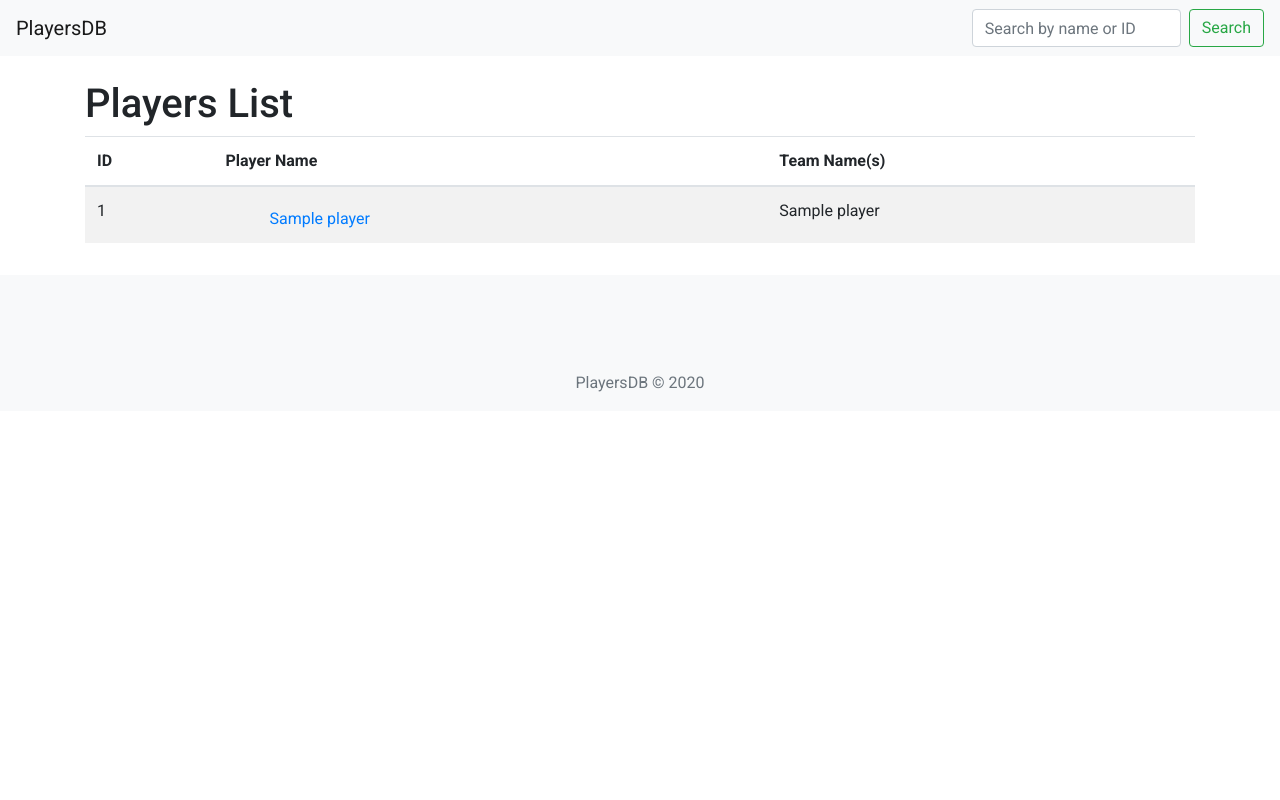
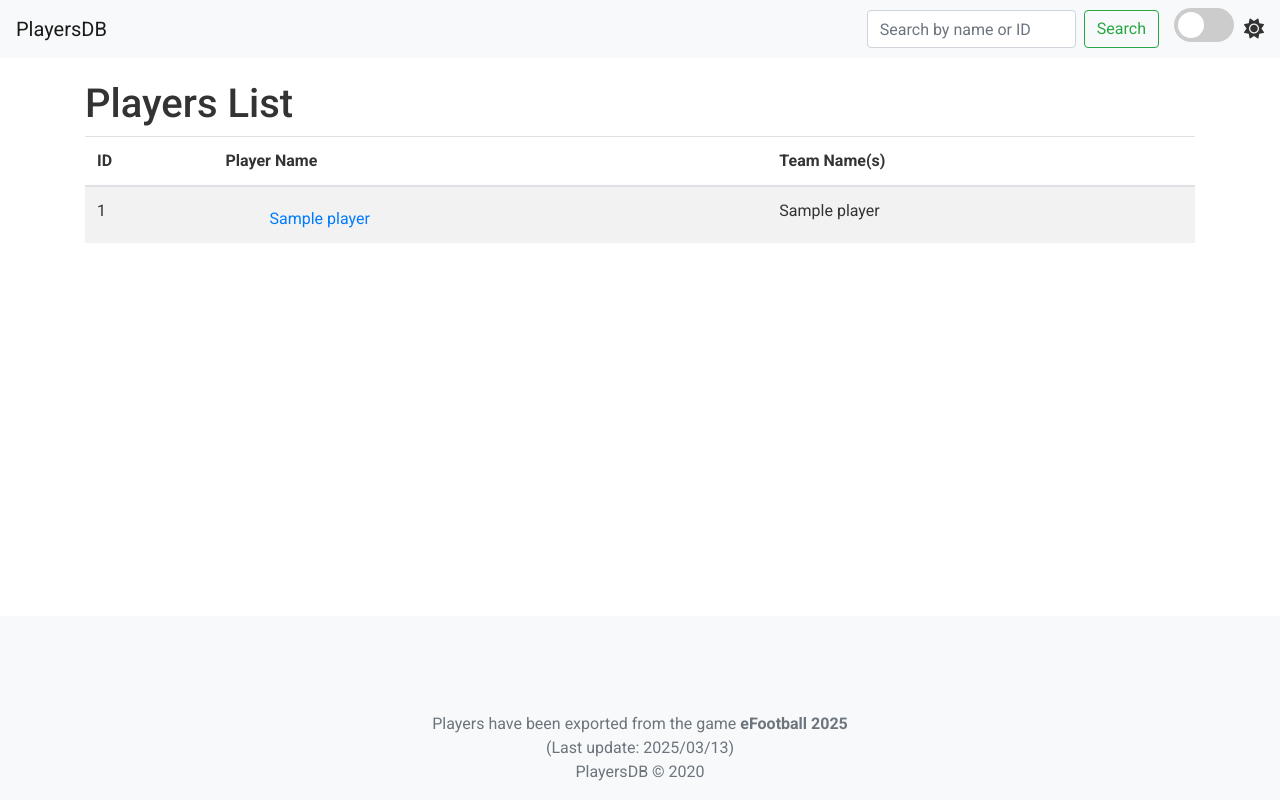
Before and after one commit to BrunoManoelFB/PlayersDB, a Flask app: template templates/players.html in a window 1280 px wide. Run offline with Flask 3, Linux system fonts and the light colour scheme; the template is opened without the code that fills it: most values are stand-ins (such as "Sample title", 1, 10 or a date in 2020); some libraries are stand-ins or nearby versions.

Commit message:
update templates

```diff
--- a/templates/base.html
+++ b/templates/base.html
@@ -10,13 +10,17 @@
   <link rel="stylesheet" href="https://cdnjs.cloudflare.com/ajax/libs/font-awesome/6.6.0/css/all.min.css">
   <style>
     /* Define Roboto como fonte padrão para todo o site */
+    html {
+      height: 100%;
+    }
     body {
       font-family: 'Roboto', sans-serif;
-      height: 100%;
       margin: 0;
       padding: 0;
       display: flex;
       flex-direction: column;
+      min-height: 100vh;
+      transition: background-color 0.3s, color 0.3s;
     }
     .container {
       flex: 1;
@@ -34,18 +38,143 @@
       text-align: center;
       font-size: 14px;
     }
-    /* Exemplo de classes para posições – ajuste conforme sua preferência */
     .position-gk { background-color: #f0ad4e; }
     .position-cb { background-color: #5bc0de; }
     .position-lb { background-color: #5bc0de; }
     .position-rb { background-color: #5bc0de; }
     .position-dmf, .position-cmf, .position-lmf, .position-rmf, .position-amf { background-color: #5cb85c; }
     .position-ss, .position-lwf, .position-rwf, .position-cf { background-color: #d9534f; }
+
+    /* Estilos para o switch */
+    .theme-switch-wrapper {
+      display: flex;
+      align-items: center;
+      margin-left: 15px;
+    }
+    .theme-switch {
+      position: relative;
+      display: inline-block;
+      width: 60px;
+      height: 34px;
+    }
+    .theme-switch input {
+      opacity: 0;
+      width: 0;
+      height: 0;
+    }
+    .slider {
+      position: absolute;
+      cursor: pointer;
+      top: 0;
+      left: 0;
+      right: 0;
+      bottom: 0;
+      background-color: #ccc;
+      transition: .4s;
+      border-radius: 34px;
+    }
+    .slider:before {
+      position: absolute;
+      content: "";
+      height: 26px;
+      width: 26px;
+      left: 4px;
+      bottom: 4px;
+      background-color: white;
+      transition: .4s;
+      border-radius: 50%;
+    }
+    input:checked + .slider {
+      background-color: #2196F3;
+    }
+    input:checked + .slider:before {
+      transform: translateX(26px);
+    }
+    .theme-icon {
+      margin-left: 10px;
+      font-size: 20px;
+      transition: color 0.3s;
+    }
+
+    /* Temas claro e escuro aplicados via body */
+    body.light-mode {
+      background-color: #fff;
+      color: #333;
+    }
+    body.dark-mode {
+      background-color: #333;
+      color: #fff;
+    }
+    body.light-mode .navbar {
+      background-color: #f8f9fa !important;
+    }
+    body.dark-mode .navbar {
+      background-color: #444 !important;
+    }
+    body.dark-mode .navbar-brand {
+      color: #fff !important;
+    }
+    body.light-mode .footer {
+      background-color: #f8f9fa !important;
+      color: #6c757d;
+    }
+    body.dark-mode .footer {
+      background-color: #444 !important;
+      color: #ccc;
+    }
+    /* Ajuste do footer */
+    .footer {
+      flex-shrink: 0; /* Impede que o footer encolha */
+      padding: 20px 0; /* Aumenta o padding para dar espaço interno */
+      width: 100%;
+    }
+    /* Ajustes para tabelas */
+    body.light-mode .table {
+      color: #333;
+      background-color: #fff;
+    }
+    body.dark-mode .table {
+      color: #fff;
+      background-color: #444;
+    }
+    body.dark-mode .table th,
+    body.dark-mode .table td {
+      border-color: #666;
+    }
+    body.dark-mode .table .thead-light th {
+      background-color: #555;
+      color: #fff;
+    }
+    /* Ajustes para paginação */
+    body.light-mode .page-link {
+      color: #007bff;
+      background-color: #fff;
+      border-color: #dee2e6;
+    }
+    body.light-mode .page-item.active .page-link {
+      background-color: #007bff;
+      border-color: #007bff;
+      color: #fff;
+    }
+    body.dark-mode .page-link {
+      color: #66b0ff;
+      background-color: #555;
+      border-color: #777;
+    }
+    body.dark-mode .page-item.active .page-link {
+      background-color: #66b0ff;
+      border-color: #66b0ff;
+      color: #fff;
+    }
+    body.dark-mode .page-link:hover {
+      background-color: #666;
+      color: #fff;
+    }
   </style>
   {% block extra_head %}{% endblock %}
 </head>
-<body>
-  <nav class="navbar navbar-expand-lg navbar-light bg-light fixed-top">
+<body class="light-mode">
+  <nav class="navbar navbar-expand-lg navbar-light fixed-top">
     <a class="navbar-brand" href="/players">PlayersDB</a>
     <button class="navbar-toggler" type="button" data-toggle="collapse" data-target="#navbarNav"
             aria-controls="navbarNav" aria-expanded="false" aria-label="Toggle navigation">
@@ -56,18 +185,60 @@
         <input class="form-control mr-sm-2" type="search" name="query" placeholder="Search by name or ID" aria-label="Search" value="{{ query }}">
         <button class="btn btn-outline-success my-2 my-sm-0" type="submit">Search</button>
       </form>
+      <div class="theme-switch-wrapper">
+        <label class="theme-switch" for="checkbox">
+          <input type="checkbox" id="checkbox">
+          <span class="slider"></span>
+        </label>
+        <i class="fa-solid fa-sun theme-icon"></i>
+      </div>
     </div>
   </nav>
   <div class="container">
     {% block content %}{% endblock %}
   </div>
-  <footer class="footer bg-light text-center py-3">
+  <footer class="footer text-center py-3">
     <div class="container">
-      <span class="text-muted">PlayersDB &copy; {{ current_year }}</span>
+      <span>Players have been exported from the game <strong>eFootball 2025</strong></span><br>
+      <span>(Last update: 2025/03/13)</span><br>
+      <span>PlayersDB © {{ current_year }}</span>
     </div>
   </footer>
   <script src="https://cdn.jsdelivr.net/npm/jquery@3.5.1/dist/jquery.min.js"></script>
   <script src="https://cdn.jsdelivr.net/npm/popper.js@1.16.1/dist/umd/popper.min.js"></script>
   <script src="https://cdn.jsdelivr.net/npm/bootstrap@4.6.2/dist/js/bootstrap.min.js"></script>
+  <script>
+    // Função para alternar o tema
+    const toggleSwitch = document.querySelector('.theme-switch input[type="checkbox"]');
+    const themeIcon = document.querySelector('.theme-icon');
+    const body = document.body;
+    const currentTheme = localStorage.getItem('theme') || 'light';
+
+    // Aplicar o tema salvo ao carregar a página
+    if (currentTheme === 'dark') {
+      body.classList.remove('light-mode');
+      body.classList.add('dark-mode');
+      toggleSwitch.checked = true;
+      themeIcon.classList.remove('fa-sun');
+      themeIcon.classList.add('fa-moon');
+    }
+
+    // Alternar tema ao clicar no switch
+    toggleSwitch.addEventListener('change', function() {
+      if (this.checked) {
+        body.classList.remove('light-mode');
+        body.classList.add('dark-mode');
+        themeIcon.classList.remove('fa-sun');
+        themeIcon.classList.add('fa-moon');
+        localStorage.setItem('theme', 'dark');
+      } else {
+        body.classList.remove('dark-mode');
+        body.classList.add('light-mode');
+        themeIcon.classList.remove('fa-moon');
+        themeIcon.classList.add('fa-sun');
+        localStorage.setItem('theme', 'light');
+      }
+    });
+  </script>
 </body>
 </html>
--- a/templates/player_detail.html
+++ b/templates/player_detail.html
@@ -44,7 +44,7 @@
       <a class="nav-link active" id="basic-info-tab" data-toggle="pill" href="#basic-info" role="tab">Basic</a>
     </li>
     <li class="nav-item">
-      <a class="nav-link" id="pills-stats-tab" data-toggle="pill" href="#pills-stats" role="tab">Stats</a>
+      <a class="nav-link" id="pills-efstats-tab" data-toggle="pill" href="#pills-efstats" role="tab">Stats (eFootball)</a>
     </li>
     <li class="nav-item">
       <a class="nav-link" id="pills-skills-tab" data-toggle="pill" href="#pills-skills" role="tab">Playing Style & Skills</a>
@@ -62,8 +62,8 @@
       </p>
     </div>
 
-    <!-- Aba Stats -->
-    <div class="tab-pane fade" id="pills-stats" role="tabpanel">
+    <!-- Aba Stats (eFootball)-->
+    <div class="tab-pane fade" id="pills-efstats" role="tabpanel">
       {% if player.overall is not none %}
         <p><strong>Overall Rating:</strong> {{ player.overall }}</p>
       {% endif %}
```
